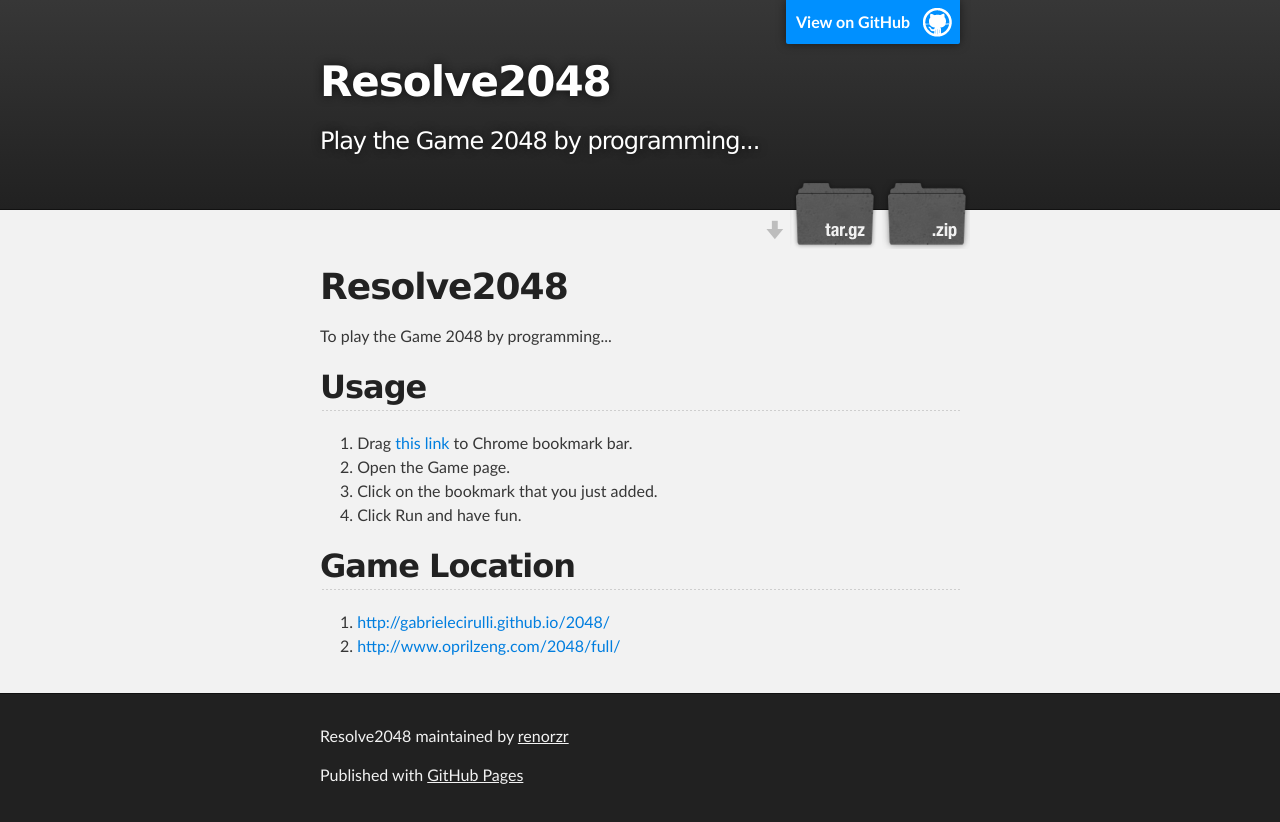
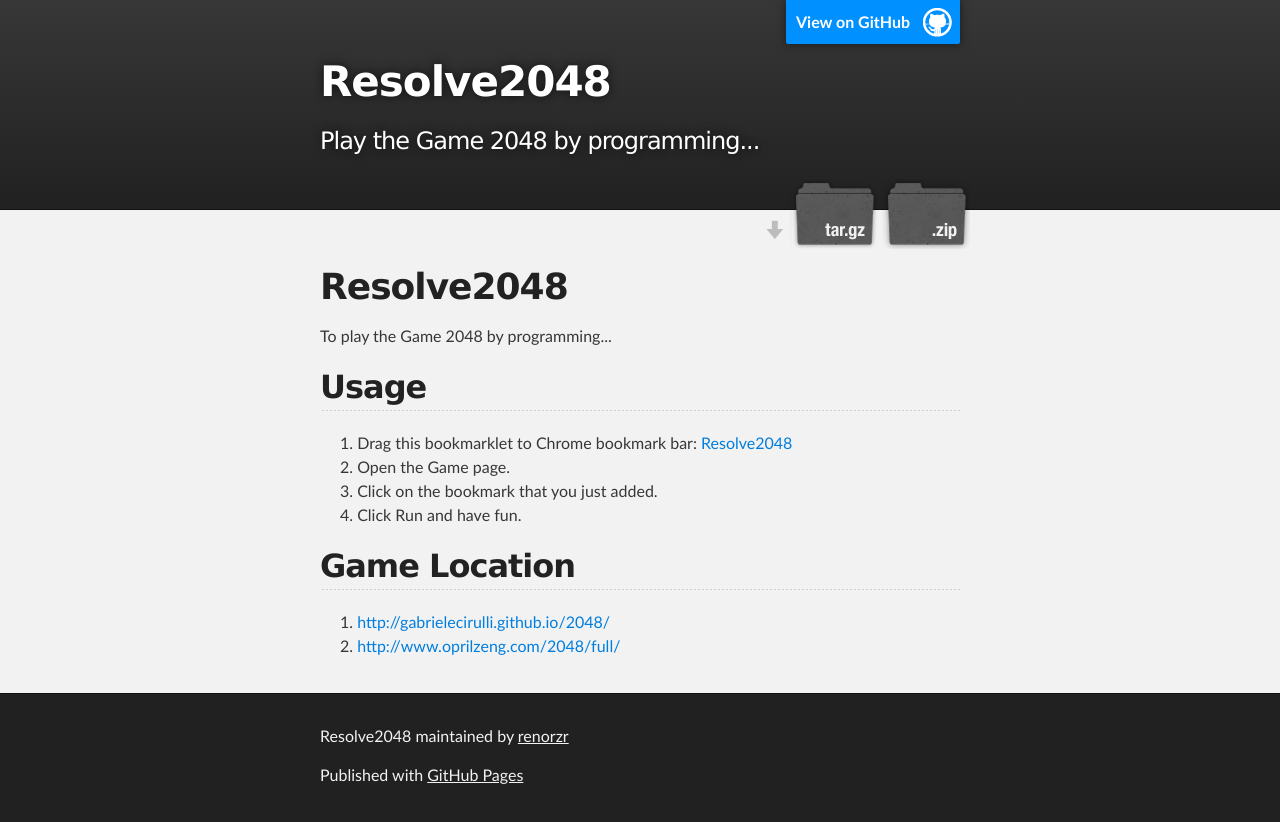
Before and after one commit to renorzr/resolve2048, a plain HTML site: page index.html in a window 1280 px wide. Drawn offline with Linux system fonts and the light colour scheme.

Commit message:
update bookmarklet

```diff
--- a/index.html
+++ b/index.html
@@ -40,7 +40,7 @@
 <a name="usage" class="anchor" href="#usage"><span class="octicon octicon-link"></span></a>Usage</h2>
 
 <ol>
-<li>Drag <a href="https://github.com/renorzr/resolve2048/raw/master/resolve2048.js">this link</a> to Chrome bookmark bar.</li>
+<li>Drag this bookmarklet to Chrome bookmark bar: <a href="https://github.com/renorzr/resolve2048/raw/master/resolve2048.js">Resolve2048</a></li>
 <li>Open the Game page.</li>
 <li>Click on the bookmark that you just added.</li>
 <li>Click Run and have fun.</li>
```
